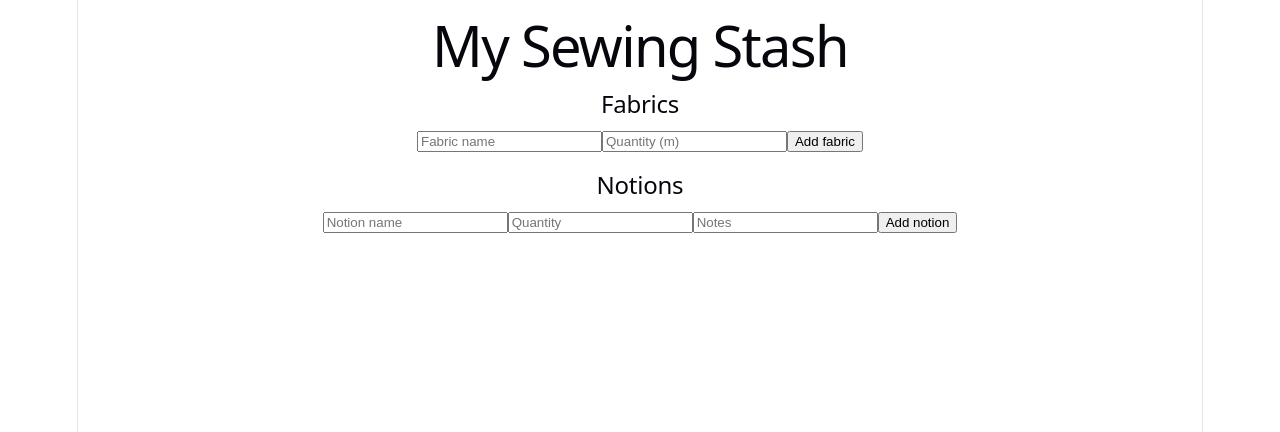
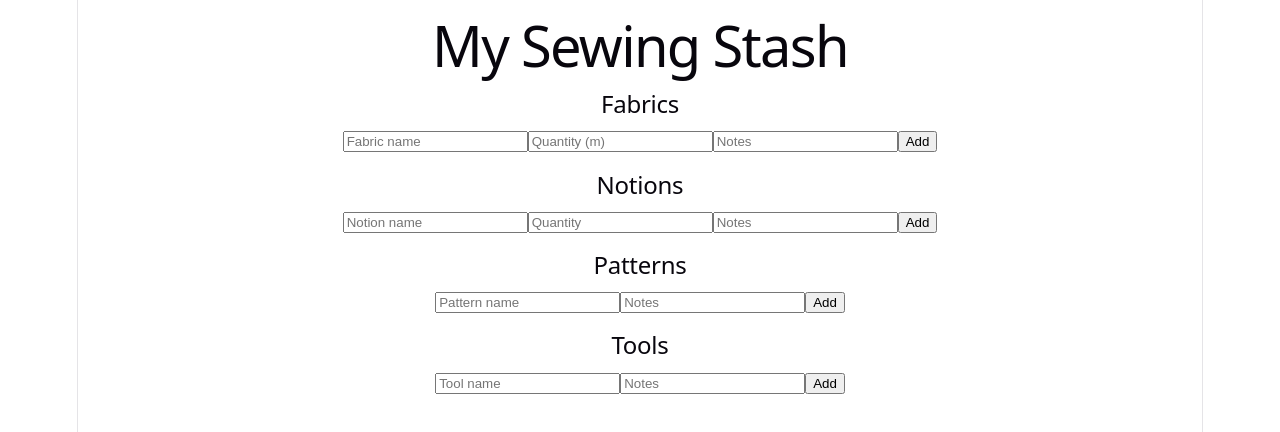
Before and after one commit to saraalvin/hobby-planner, a React app in the folder frontend/: page / in a window 1280 px wide. Shown: the top 432 px of the page. Built offline with nearby package versions, Linux system fonts and the light colour scheme; the HTML template or start-up script is replaced by a standard one.

Commit message:
Add patterns and tools, refactor stash UI into a shared component

```diff
--- a/frontend/src/App.jsx
+++ b/frontend/src/App.jsx
@@ -1,122 +1,81 @@
 import { useEffect, useState } from 'react';
 import { GraphQLClient, gql } from 'graphql-request';
+import StashSection from './StashSection';
 import './App.css';
 
 const client = new GraphQLClient('http://localhost:4000/');
 
-const FABRICS_QUERY = gql`
-  query {
-    fabrics {
-      id
-      name
-      quantity
-    }
-  }
-`;
+const FABRICS_QUERY = gql`query { fabrics { id name quantity notes } }`;
+const ADD_FABRIC = gql`mutation($name: String!, $quantity: Float, $notes: String) {
+  addFabric(name: $name, quantity: $quantity, notes: $notes) { id name quantity notes }
+}`;
 
-const ADD_FABRIC_MUTATION = gql`
-  mutation AddFabric($name: String!, $quantity: Float) {
-    addFabric(name: $name, quantity: $quantity) {
-      id
-      name
-      quantity
-    }
-  }
-`;
+const NOTIONS_QUERY = gql`query { notions { id name quantity notes } }`;
+const ADD_NOTION = gql`mutation($name: String!, $quantity: Float, $notes: String) {
+  addNotion(name: $name, quantity: $quantity, notes: $notes) { id name quantity notes }
+}`;
 
-const NOTIONS_QUERY = gql`
-  query {
-    notions {
-      id
-      name
-      quantity
-      notes
-    }
-  }
-`;
+const PATTERNS_QUERY = gql`query { patterns { id name notes } }`;
+const ADD_PATTERN = gql`mutation($name: String!, $notes: String) {
+  addPattern(name: $name, notes: $notes) { id name notes }
+}`;
 
-const ADD_NOTION_MUTATION = gql`
-  mutation AddNotion($name: String!, $quantity: Float, $notes: String) {
-    addNotion(name: $name, quantity: $quantity, notes: $notes) {
-      id
-      name
-      quantity
-      notes
-    }
-  }
-`;
+const TOOLS_QUERY = gql`query { tools { id name notes } }`;
+const ADD_TOOL = gql`mutation($name: String!, $notes: String) {
+  addTool(name: $name, notes: $notes) { id name notes }
+}`;
 
 function App() {
   const [fabrics, setFabrics] = useState([]);
-  const [fabricName, setFabricName] = useState('');
-  const [fabricQuantity, setFabricQuantity] = useState('');
-
   const [notions, setNotions] = useState([]);
-  const [notionName, setNotionName] = useState('');
-  const [notionQuantity, setNotionQuantity] = useState('');
-  const [notionNotes, setNotionNotes] = useState('');
+  const [patterns, setPatterns] = useState([]);
+  const [tools, setTools] = useState([]);
 
   useEffect(() => {
-    client.request(FABRICS_QUERY).then((data) => setFabrics(data.fabrics));
-    client.request(NOTIONS_QUERY).then((data) => setNotions(data.notions));
+    client.request(FABRICS_QUERY).then((d) => setFabrics(d.fabrics));
+    client.request(NOTIONS_QUERY).then((d) => setNotions(d.notions));
+    client.request(PATTERNS_QUERY).then((d) => setPatterns(d.patterns));
+    client.request(TOOLS_QUERY).then((d) => setTools(d.tools));
   }, []);
 
-  const handleAddFabric = async (e) => {
-    e.preventDefault();
-    const data = await client.request(ADD_FABRIC_MUTATION, {
-      name: fabricName,
-      quantity: fabricQuantity ? parseFloat(fabricQuantity) : null,
-    });
+  const addFabric = async (vars) => {
+    const data = await client.request(ADD_FABRIC, vars);
     setFabrics([data.addFabric, ...fabrics]);
-    setFabricName('');
-    setFabricQuantity('');
   };
-
-  const handleAddNotion = async (e) => {
-    e.preventDefault();
-    const data = await client.request(ADD_NOTION_MUTATION, {
-      name: notionName,
-      quantity: notionQuantity ? parseFloat(notionQuantity) : null,
-      notes: notionNotes || null,
-    });
+  const addNotion = async (vars) => {
+    const data = await client.request(ADD_NOTION, vars);
     setNotions([data.addNotion, ...notions]);
-    setNotionName('');
-    setNotionQuantity('');
-    setNotionNotes('');
+  };
+  const addPattern = async (vars) => {
+    const data = await client.request(ADD_PATTERN, vars);
+    setPatterns([data.addPattern, ...patterns]);
+  };
+  const addTool = async (vars) => {
+    const data = await client.request(ADD_TOOL, vars);
+    setTools([data.addTool, ...tools]);
   };
 
   return (
     <div>
       <h1>My Sewing Stash</h1>
-
-      <section>
-        <h2>Fabrics</h2>
-        <form onSubmit={handleAddFabric}>
-          <input type="text" placeholder="Fabric name" value={fabricName} onChange={(e) => setFabricName(e.target.value)} required />
-          <input type="number" step="0.1" placeholder="Quantity (m)" value={fabricQuantity} onChange={(e) => setFabricQuantity(e.target.value)} />
-          <button type="submit">Add fabric</button>
-        </form>
-        <ul>
-          {fabrics.map((fabric) => (
-            <li key={fabric.id}>{fabric.name} — {fabric.quantity}m</li>
-          ))}
-        </ul>
-      </section>
-
-      <section>
-        <h2>Notions</h2>
-        <form onSubmit={handleAddNotion}>
-          <input type="text" placeholder="Notion name" value={notionName} onChange={(e) => setNotionName(e.target.value)} required />
-          <input type="number" step="1" placeholder="Quantity" value={notionQuantity} onChange={(e) => setNotionQuantity(e.target.value)} />
-          <input type="text" placeholder="Notes" value={notionNotes} onChange={(e) => setNotionNotes(e.target.value)} />
-          <button type="submit">Add notion</button>
-        </form>
-        <ul>
-          {notions.map((notion) => (
-            <li key={notion.id}>{notion.name} — {notion.quantity} {notion.notes && `(${notion.notes})`}</li>
-          ))}
-        </ul>
-      </section>
+      <StashSection title="Fabrics" items={fabrics} onAdd={addFabric} fields={[
+        { name: 'name', placeholder: 'Fabric name', required: true },
+        { name: 'quantity', placeholder: 'Quantity (m)', type: 'number' },
+        { name: 'notes', placeholder: 'Notes' },
+      ]} />
+      <StashSection title="Notions" items={notions} onAdd={addNotion} fields={[
+        { name: 'name', placeholder: 'Notion name', required: true },
+        { name: 'quantity', placeholder: 'Quantity', type: 'number' },
+        { name: 'notes', placeholder: 'Notes' },
+      ]} />
+      <StashSection title="Patterns" items={patterns} onAdd={addPattern} fields={[
+        { name: 'name', placeholder: 'Pattern name', required: true },
+        { name: 'notes', placeholder: 'Notes' },
+      ]} />
+      <StashSection title="Tools" items={tools} onAdd={addTool} fields={[
+        { name: 'name', placeholder: 'Tool name', required: true },
+        { name: 'notes', placeholder: 'Notes' },
+      ]} />
     </div>
   );
 }
--- /dev/null
+++ b/frontend/src/StashSection.jsx
@@ -0,0 +1,52 @@
+import { useState } from 'react';
+
+function StashSection({ title, items, fields, onAdd }) {
+  const emptyForm = Object.fromEntries(fields.map((f) => [f.name, '']));
+  const [formValues, setFormValues] = useState(emptyForm);
+
+  const handleChange = (fieldName) => (e) => {
+    setFormValues({ ...formValues, [fieldName]: e.target.value });
+  };
+
+  const handleSubmit = async (e) => {
+    e.preventDefault();
+    const variables = {};
+    fields.forEach((f) => {
+      const raw = formValues[f.name];
+      variables[f.name] = f.type === 'number' ? (raw ? parseFloat(raw) : null) : raw || null;
+    });
+    await onAdd(variables);
+    setFormValues(emptyForm);
+  };
+
+  return (
+    <section>
+      <h2>{title}</h2>
+      <form onSubmit={handleSubmit}>
+        {fields.map((f) => (
+          <input
+            key={f.name}
+            type={f.type === 'number' ? 'number' : 'text'}
+            step={f.type === 'number' ? '0.1' : undefined}
+            placeholder={f.placeholder}
+            value={formValues[f.name]}
+            onChange={handleChange(f.name)}
+            required={f.required}
+          />
+        ))}
+        <button type="submit">Add</button>
+      </form>
+      <ul>
+        {items.map((item) => (
+          <li key={item.id}>
+            {item.name}
+            {item.quantity != null && ` — ${item.quantity}`}
+            {item.notes && ` (${item.notes})`}
+          </li>
+        ))}
+      </ul>
+    </section>
+  );
+}
+
+export default StashSection;
```
Also changed, not shown: 1 other file (tests, documents, lock files or other folders).
